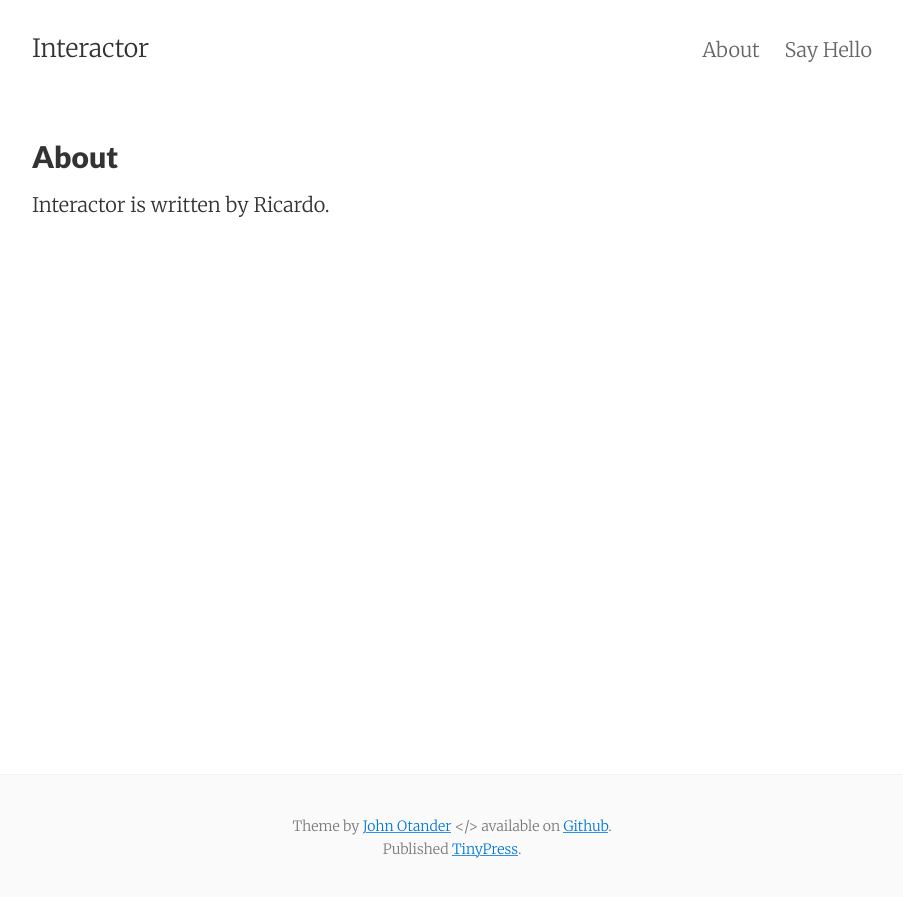
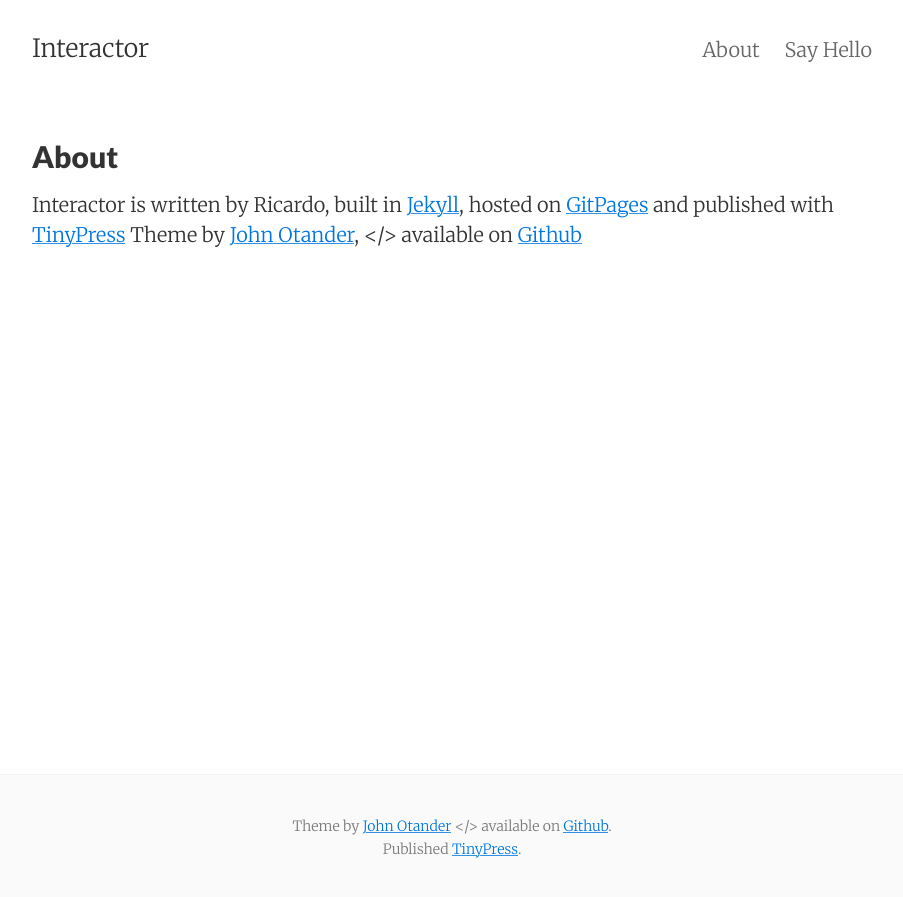
Before and after one commit to rmcmelo/rmcmelo.github.io, a Jekyll site: the page built from about.md, in a window 1280 px wide. Shown: the top 897 px of the page, without its empty margins (188-1091 px from the left). Built offline with Jekyll 4.4.1, drawn with Linux system fonts in a browser that asks for light colours.

Commit message:
Edited about

```diff
--- a/about.md
+++ b/about.md
@@ -5,4 +5,5 @@ permalink: /about/
 tags: about
 ---
 
-Interactor is written by Ricardo.
+Interactor is written by Ricardo, built in [Jekyll](http://jekyllrb.com), hosted on [GitPages](https://pages.github.com) and published with [TinyPress](https://tinypress.co)
+Theme by [John Otander](http://johnotander.com), &lt;/&gt; available on [Github](https://github.com/johnotander/pixyll)
```
